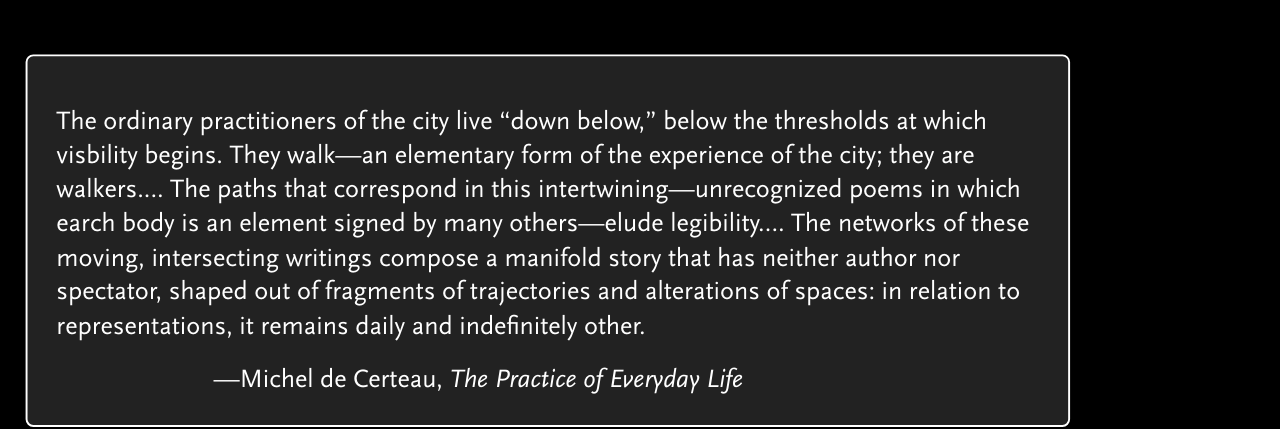
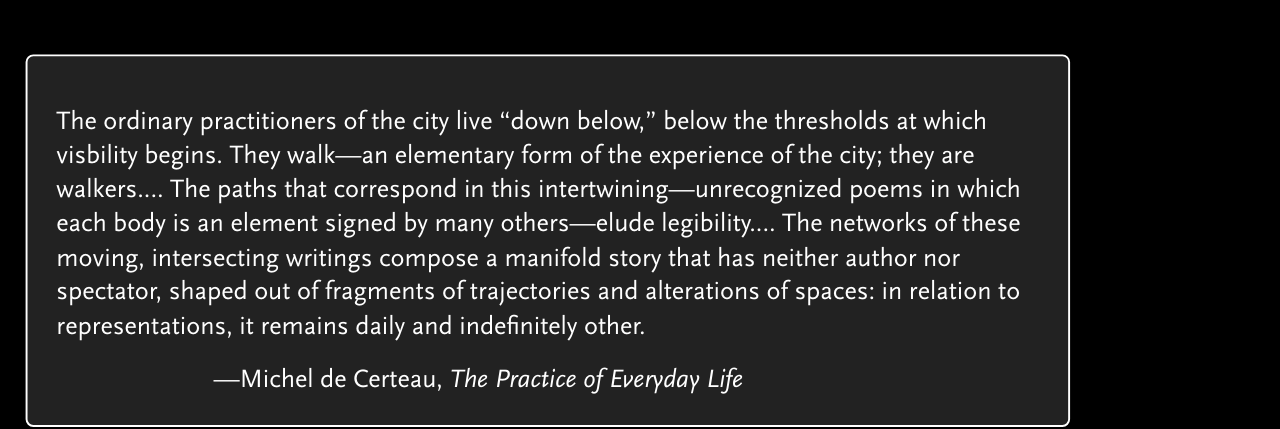
Before and after one commit to jkr/pages-practice, a plain HTML site: page decks/detective_fiction/hammett2.html in a window 1280 px wide. Shown: the top 429 px of the page. Drawn offline with Linux system fonts and the light colour scheme.

Commit message:
Updated.

```diff
--- a/decks/detective_fiction/hammett2.html
+++ b/decks/detective_fiction/hammett2.html
@@ -31,7 +31,7 @@
 		below,&rdquo; below the thresholds at which visbility begins.
 		They walk&mdash;an elementary form of the experience of the
 		city; they are walkers.&hellip; The paths that correspond in
-		this intertwining&mdash;unrecognized poems in which earch body
+		this intertwining&mdash;unrecognized poems in which each body
 		is an element signed by many others&mdash;elude
 		legibility.&hellip; The networks of these moving, intersecting
 		writings compose a manifold story that has neither author nor
```
